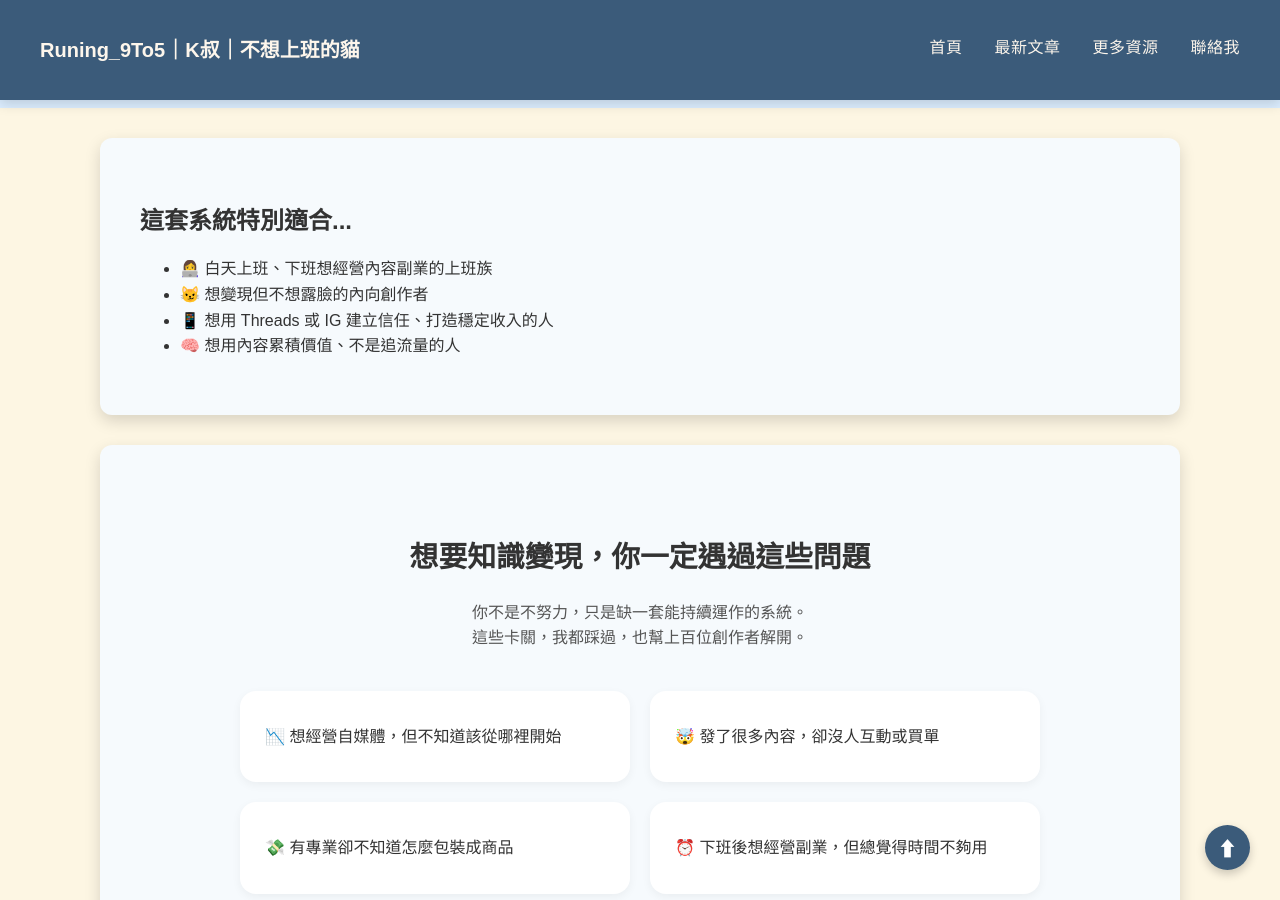
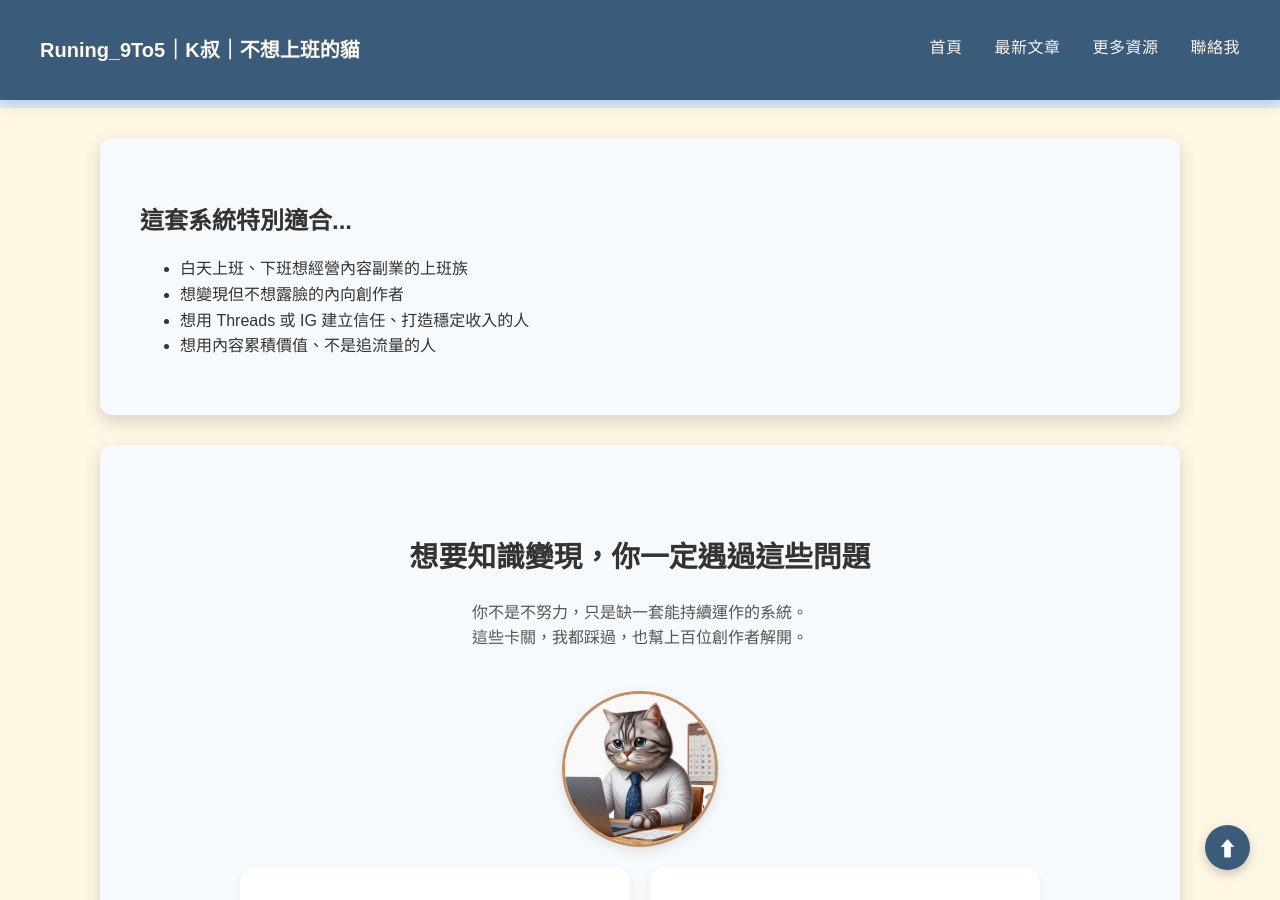
Before and after one commit to KenHAI666/Runing9TO5, a Jekyll site: the page built from index.md, in a window 1280 px wide and 900 px high, scrolled down 451 px. Built offline with Jekyll 4.4.1, drawn with Linux system fonts in a browser that asks for light colours; some of the changed text lies outside the part shown.

Commit message:
Refactor content section and FAQ details

```diff
--- a/index.md
+++ b/index.md
@@ -39,10 +39,10 @@
 <section class="card-section" style="padding:40px; background:#f6fafd;" id="who-for">
   <h2>這套系統特別適合...</h2>
   <ul>
-    <li>👩‍💻 白天上班、下班想經營內容副業的上班族</li>
-    <li>😼 想變現但不想露臉的內向創作者</li>
-    <li>📱 想用 Threads 或 IG 建立信任、打造穩定收入的人</li>
-    <li>🧠 想用內容累積價值、不是追流量的人</li>
+    <li>白天上班、下班想經營內容副業的上班族</li>
+    <li>想變現但不想露臉的內向創作者</li>
+    <li>想用 Threads 或 IG 建立信任、打造穩定收入的人</li>
+    <li>想用內容累積價值、不是追流量的人</li>
   </ul>
 </section>
 
@@ -53,7 +53,9 @@
     你不是不努力，只是缺一套能持續運作的系統。<br>
     這些卡關，我都踩過，也幫上百位創作者解開。
   </p>
-
+<img src="/assets/images/me.jpeg"
+     alt="K叔｜不想上班的貓 - 自媒體創作者與斜槓上班族陪伴指南的大頭照"
+     class="about-img">
   <div style="display:flex; flex-wrap:wrap; justify-content:center; gap:20px; max-width:800px; margin:0 auto;">
     <div style="flex:1 1 320px; background:#fff; border-radius:16px; padding:25px; box-shadow:0 3px 10px rgba(0,0,0,0.05); text-align:left;">
       <p>📉 想經營自媒體，但不知道該從哪裡開始</p>
@@ -157,7 +159,7 @@
   <h2>🌿 關於自媒體變現的 10 個常見問題（FAQ）</h2>
   <p>給想靠內容過生活，但又不想被流量綁架的你。由 <strong>K叔｜不想上班的貓</strong> 整理多年經驗。</p>
 
-  <details open>
+  <details>
     <summary>Q1：經營自媒體要從哪裡開始？要先有粉絲還是先有產品？</summary>
     <p><strong>A：</strong> 先別急著衝內容。建議採用「以終為始」——先設計商品，再去創作內容。這樣每一篇發文才會有明確目的，而不是無頭蒼蠅亂飛。</p>
   </details>
@@ -167,7 +169,7 @@
     <p><strong>A：</strong> 用「興趣 × 擅長 × 有需求」公式檢查：你喜歡、懂一點、有人付錢。三者重疊，就是長期可變現主題。</p>
   </details>
 
-  <details open>
+  <details>
     <summary>Q3：我的自媒體應該走「多元分享」還是「專注利基」？</summary>
     <p><strong>A：</strong> 專賣店比便利商店更容易建立信任。內容越聚焦，越能被認定為專家。</p>
   </details>
```
